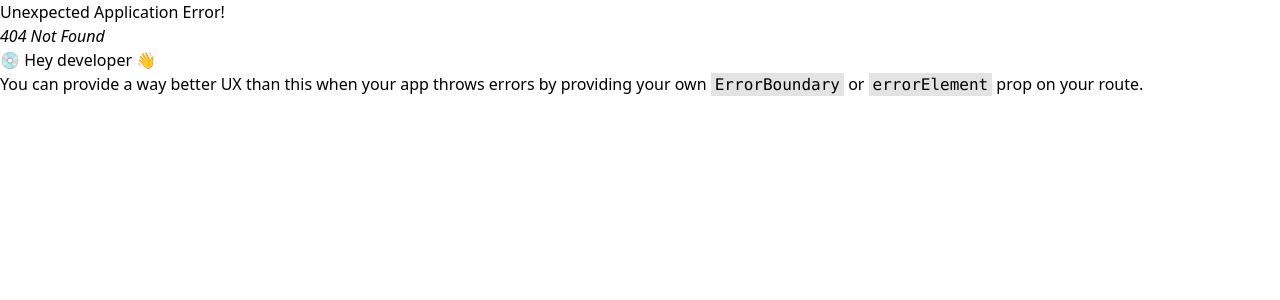
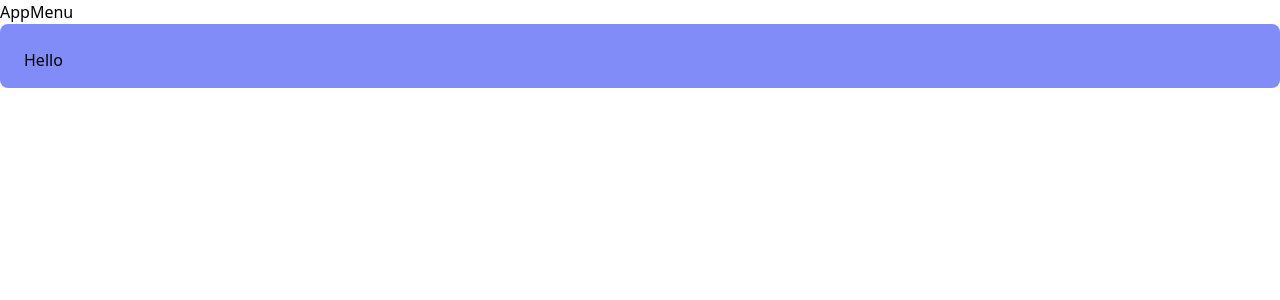
Before and after one commit to kovacs7/Hackathon-project-manager, a React (Vite) app in the folder Frontend/: page /app-dashboard/task in a window 1280 px wide. Before the commit this address had no page. Shown: the top 300 px of the page. Built offline with nearby package versions, Linux system fonts and the light colour scheme.

Commit message:
routes configured for frontend

```diff
--- /dev/null
+++ b/Frontend/src/components/App/AppMenu.jsx
@@ -0,0 +1,7 @@
+const AppMenu = () => {
+  return (
+    <>AppMenu</>
+  )
+}
+
+export default AppMenu
--- /dev/null
+++ b/Frontend/src/components/App/Tasks/Task.jsx
@@ -0,0 +1,11 @@
+const Task = () => {
+  return (
+    <>
+      <div className="container flex justify-between h-16 mx-auto rounded-lg bg-indigo-400 p-6">
+        Hello
+      </div>
+    </>
+  );
+}
+
+export default Task
--- /dev/null
+++ b/Frontend/src/components/App/canvas/Canvas.jsx
@@ -0,0 +1,7 @@
+const Canvas = () => {
+  return (
+    <div>Canvas</div>
+  )
+}
+
+export default Canvas
--- /dev/null
+++ b/Frontend/src/components/App/chat/Chat.jsx
@@ -0,0 +1,9 @@
+
+
+const Chat = () => {
+  return (
+    <div>Chat</div>
+  )
+}
+
+export default Chat
--- /dev/null
+++ b/Frontend/src/components/App/timeline/Timeline.jsx
@@ -0,0 +1,9 @@
+
+
+const Timeline = () => {
+  return (
+    <div>Timeline</div>
+  )
+}
+
+export default Timeline
--- a/Frontend/src/components/Dashboard/Project.jsx
+++ b/Frontend/src/components/Dashboard/Project.jsx
@@ -50,10 +50,10 @@ const Project = () => {
               onClick={() => setIsModalOpen(true)}
             >
               <span className="absolute inset-0 border-2 border-indigo-500 group-active:border-indigo-600 rounded-lg"></span>
-              <span className="block border border-indigo-600 bg-indigo-500 px-2 py-1 transition-transform active:border-indigo-400 active:bg-indigo-400 group-hover:-translate-x-1 group-hover:-translate-y-1 rounded-lg">
+              <span className="block border border-indigo-600 bg-indigo-500 px-1 py-1 transition-transform active:border-indigo-400 active:bg-indigo-400 group-hover:-translate-x-1 group-hover:-translate-y-1 rounded-lg">
                 <div className="flex items-center gap-2">
                   <SquarePlus />
-                  Create Project
+                  <p className="sm:block hidden pr-1">Create Project</p>
                 </div>
               </span>
             </button>
--- /dev/null
+++ b/Frontend/src/components/Layouts/AppDashboard.jsx
@@ -0,0 +1,13 @@
+import { Outlet } from "react-router-dom";
+import AppMenu from "../App/AppMenu";
+
+const AppDashboard = () => {
+  return (
+    <>
+      <AppMenu />
+      <Outlet />
+    </>
+  );
+};
+
+export default AppDashboard;
--- a/Frontend/src/main.jsx
+++ b/Frontend/src/main.jsx
@@ -11,6 +11,11 @@ import { SignUp, Login } from "./pages/index.js";
 import Home from "./pages/Home.jsx";
 import axios from "axios";
 import { Toaster } from "react-hot-toast";
+import AppDashboard from "./components/Layouts/AppDashboard.jsx";
+import Task from "./components/App/Tasks/Task.jsx";
+import Chat from "./components/App/chat/Chat.jsx";
+import Timeline from "./components/App/timeline/Timeline.jsx";
+import Canvas from "./components/App/canvas/Canvas.jsx";
 
 axios.defaults.baseURL = "http://localhost:3000";
 axios.defaults.withCredentials = true;
@@ -21,6 +26,12 @@ const router = createBrowserRouter(
       <Route path="/signup" element={<SignUp />} />
       <Route path="/login" element={<Login />} />
       <Route path="/" element={<Home />} />
+      <Route path="/app-dashboard" element={<AppDashboard />}>
+        <Route path="/app-dashboard/task" element={<Task />} />
+        <Route path="/app-dashboard/chat" element={<Chat />} />
+        <Route path="/app-dashboard/canvas" element={<Canvas />} />
+        <Route path="/app-dashboard/timeline" element={<Timeline />} />
+      </Route>
     </>
   )
 );
```
Also changed, not shown: 1 other file (tests, documents, lock files or other folders).
